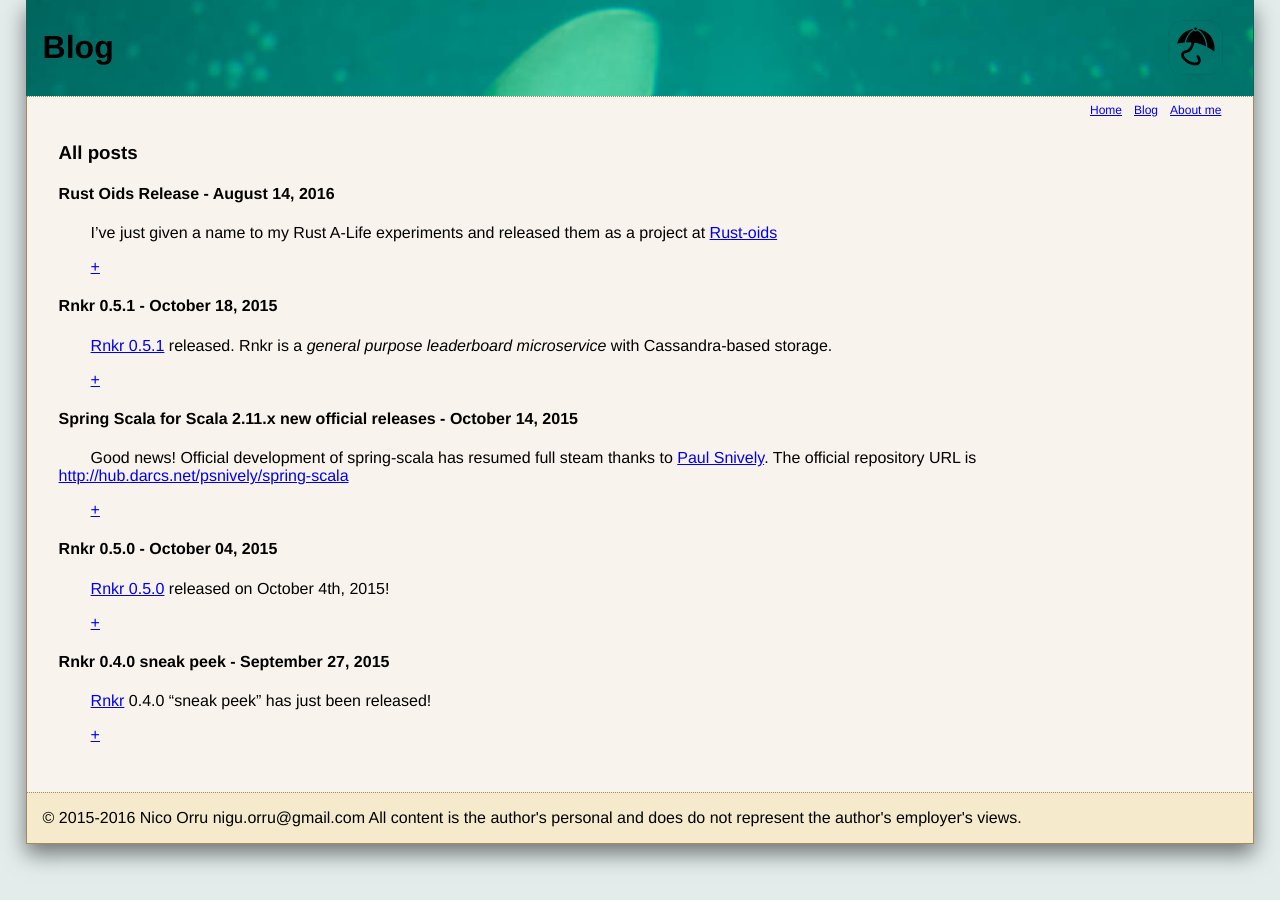
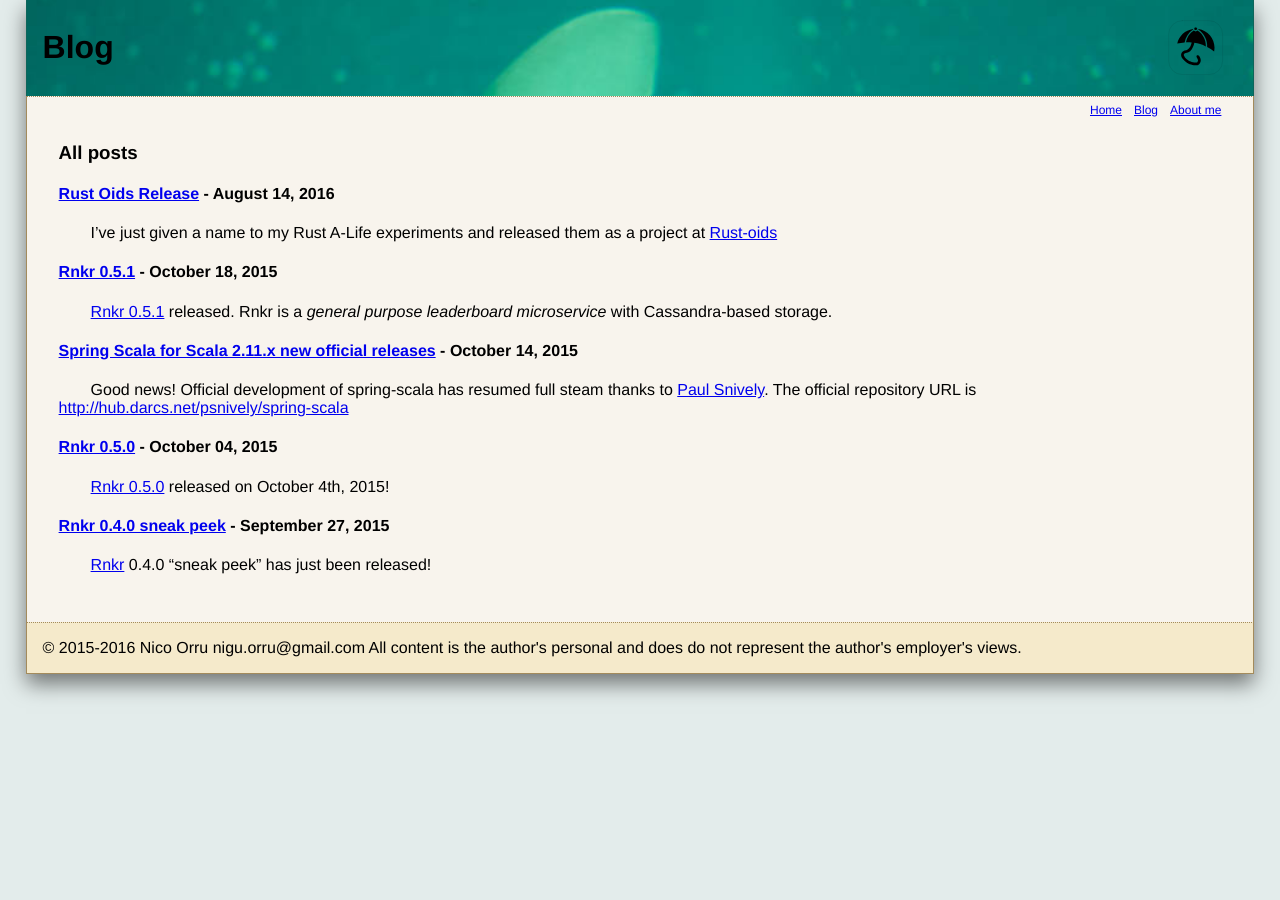
Before and after one commit to itadinanta/itadinanta.github.io, a Jekyll site: the page built from blog.md, in a window 1280 px wide. Built offline with Jekyll 4.4.1, drawn with Linux system fonts in a browser that asks for light colours.

Commit message:
Even more compact

```diff
--- a/blog.md
+++ b/blog.md
@@ -4,8 +4,6 @@ title: Blog
 
 ### All posts
 {% for post in site.posts %}
-#### {{post.title}} - {{post.date|date: '%B %d, %Y'}}
-
-{{post.excerpt}} [+]({{post.url}})
-
+#### [{{post.title}}]({{post.url}}) - {{post.date|date: '%B %d, %Y'}}
+{{post.excerpt}}
 {% endfor %}
```
